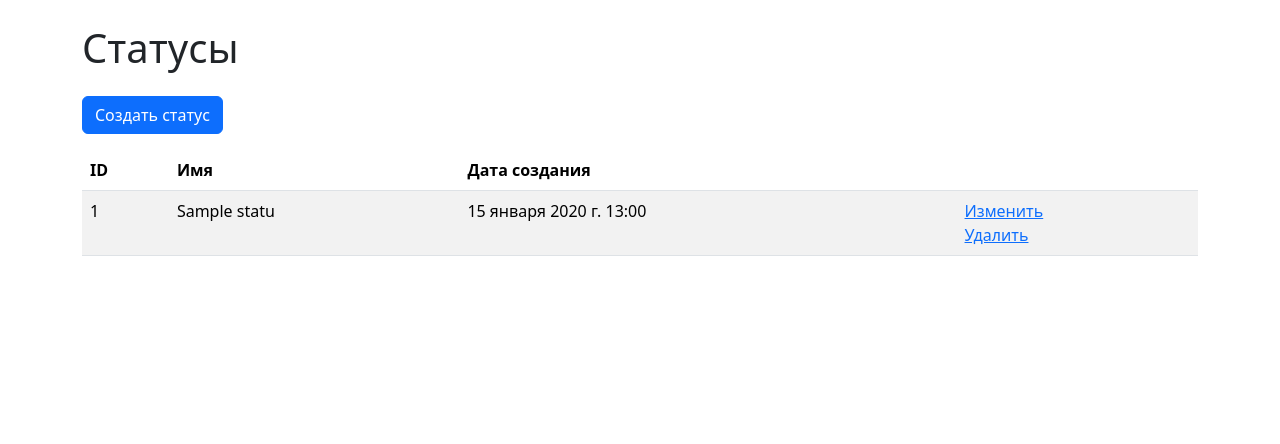
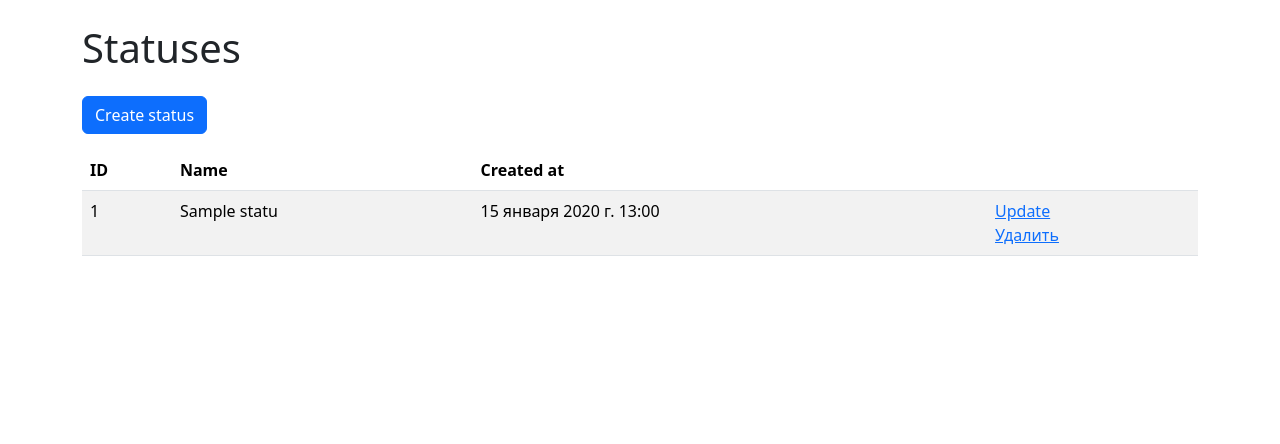
Before and after one commit to Johnny32id/python-project-52, a Django app: page /statuses/ in a window 1280 px wide. Shown: the part 56-500 px from the top of the page. Run offline with Django 4.2, Linux system fonts and the light colour scheme; a user stored in the database is signed in; tables that the repository leaves empty hold one stand-in row (values such as "Sample post"); some libraries are stand-ins or nearby versions.

Commit message:
statuses

```diff
--- a/templates/statuses/delete.html
+++ b/templates/statuses/delete.html
@@ -4,12 +4,12 @@
 
 {% block content %}
 
-  <h1 class="my-4">{{ title }}</h1>
-  <p>{% trans "Вы уверены, что хотите удалить" %} {{ status.name }}?</p>
+  <h1 class="my-4">{% trans 'Deleting a status' %}</h1>
+  <p>{% trans "Are you sure you want to delete" %} {{ status.name }}?</p>
 
   <form method="post">
     {% csrf_token %}
-    {% trans 'Да, удалить' as button_value %}
+    {% trans 'Yes, delete' as button_value %}
     {% bootstrap_button button_value button_class="btn btn-danger" %}
   </form>
 
--- a/templates/statuses/index.html
+++ b/templates/statuses/index.html
@@ -4,16 +4,16 @@
 
 {% block content %}
 
-  <h1 class="my-4">{% trans 'Статусы' %}</h1>
-  {%  trans 'Создать статус' as button_value %}
-  {% bootstrap_button button_value button_class="btn-primary mb-3" type="link" href="create" %}
+  <h1 class="my-4">{% trans 'Statuses' %}</h1>
+  {%  trans 'Create status' as button_value %}
+  {% bootstrap_button button_value button_class="btn-primary mb-3" href="create" %}
   <div class="table-responsive">
   <table class="table table-striped">
     <thead>
     <tr>
       <th>{% trans 'ID' %}</th>
-      <th>{% trans 'Имя' %}</th>
-      <th>{% trans 'Дата создания' %}</th>
+      <th>{% trans 'Name' %}</th>
+      <th>{% trans 'Created at' %}</th>
       <th></th>
     </tr>
     </thead>
@@ -25,9 +25,9 @@
           <td>{{ status.name }}</td>
           <td>{{ status.created_at }}</td>
           <td>
-            <a href="{% url 'statuses_update' status.id %}">{% trans 'Изменить' %}</a>
+            <a href="{% url 'statuses_update' status.id %}">{% trans 'Update' %}</a>
             <br>
-            <a href="{% url 'statuses_delete' status.id %}">{% trans 'Удалить' %}</a>
+            <a href="{% url 'statuses_delete' status.id %}">{% trans 'Delete' %}</a>
           </td>
         </tr>
       {% endfor %}
```
Also changed, not shown: templates/statuses/create.html (+5 -2 lines), templates/statuses/update.html (+5 -2 lines).
